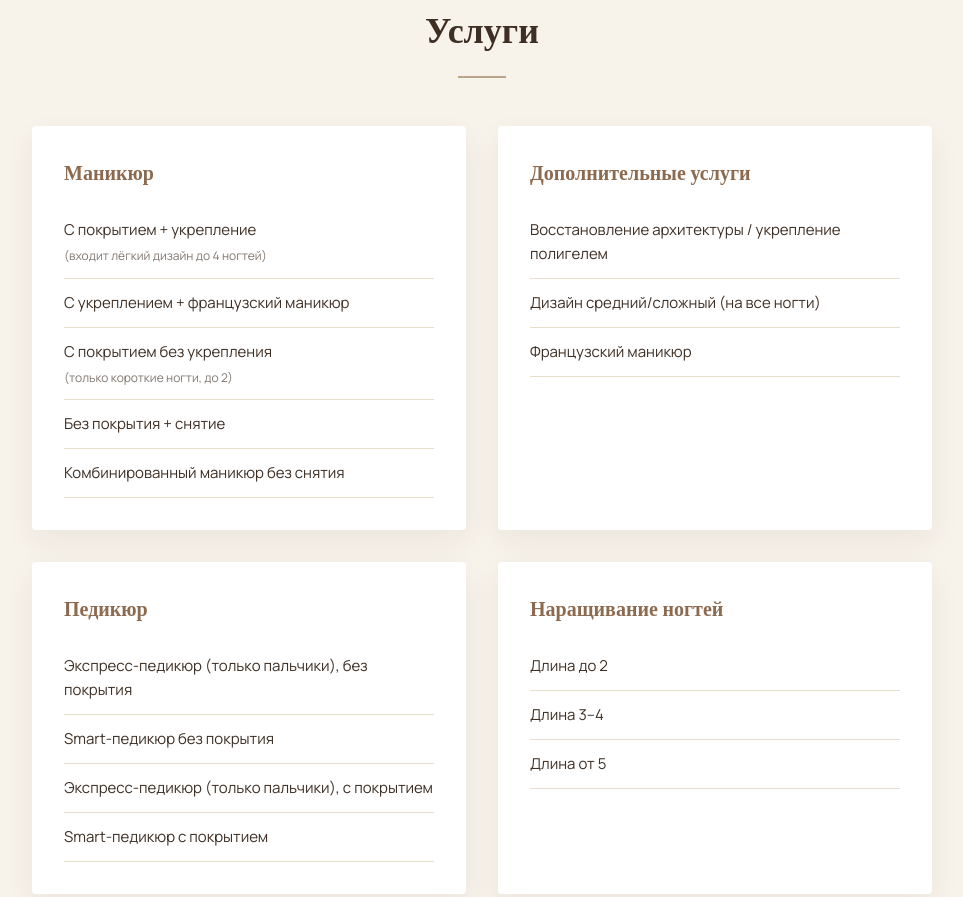
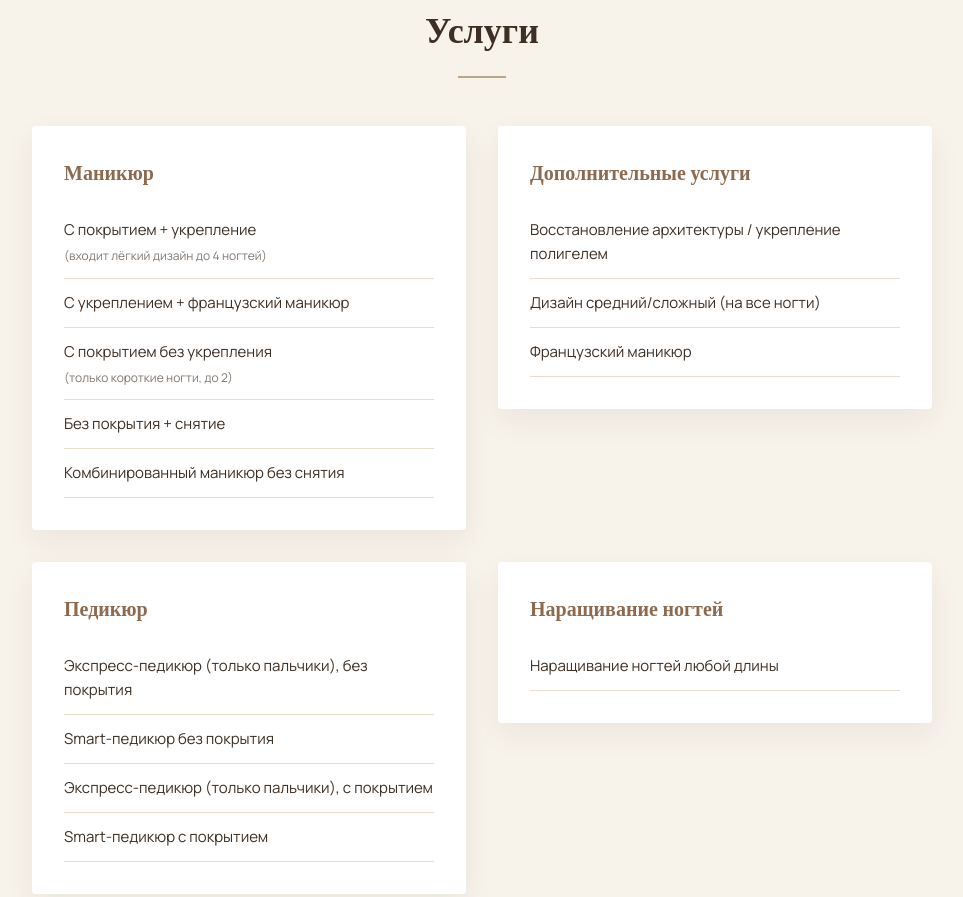
Before and after one commit to RKVLT-virtus-fides-calliditas/alnail-site, a plain HTML site: page index.html in a window 1280 px wide. Shown: the part 1320-2217 px from the top of the page, without its empty margins (158-1121 px from the left). Drawn offline with nearby package versions, Linux system fonts and the light colour scheme.

Commit message:
Add files via upload

```diff
--- a/index.html
+++ b/index.html
@@ -93,9 +93,7 @@
       <div class="price-category">
         <h3>Наращивание ногтей</h3>
         <ul class="price-list">
-          <li><span>Длина до 2</span></li>
-          <li><span>Длина 3–4</span></li>
-          <li><span>Длина от 5</span></li>
+          <li><span>Наращивание ногтей любой длины</span></li>
         </ul>
       </div>
       <div class="price-category">
@@ -134,6 +132,7 @@
   <section id="contacts" class="contacts">
     <h2>Контакты</h2>
     <p class="contacts-subtitle">Пишите или звоните, чтобы записаться</p>
+    <p class="contacts-note">Точную стоимость услуг уточняйте при записи</p>
     <a href="https://dikidi.net/1211088" class="booking-cta" target="_blank" rel="noopener">Записаться онлайн</a>
     <div class="contacts-list">
       <a href="tel:+79113379846" class="contact-link">
--- a/style.css
+++ b/style.css
@@ -177,6 +177,7 @@ h1, h2, h3 {
   max-width: 900px;
   margin: 0 auto;
   text-align: left;
+  align-items: start;
 }
 
 .price-category {
```
